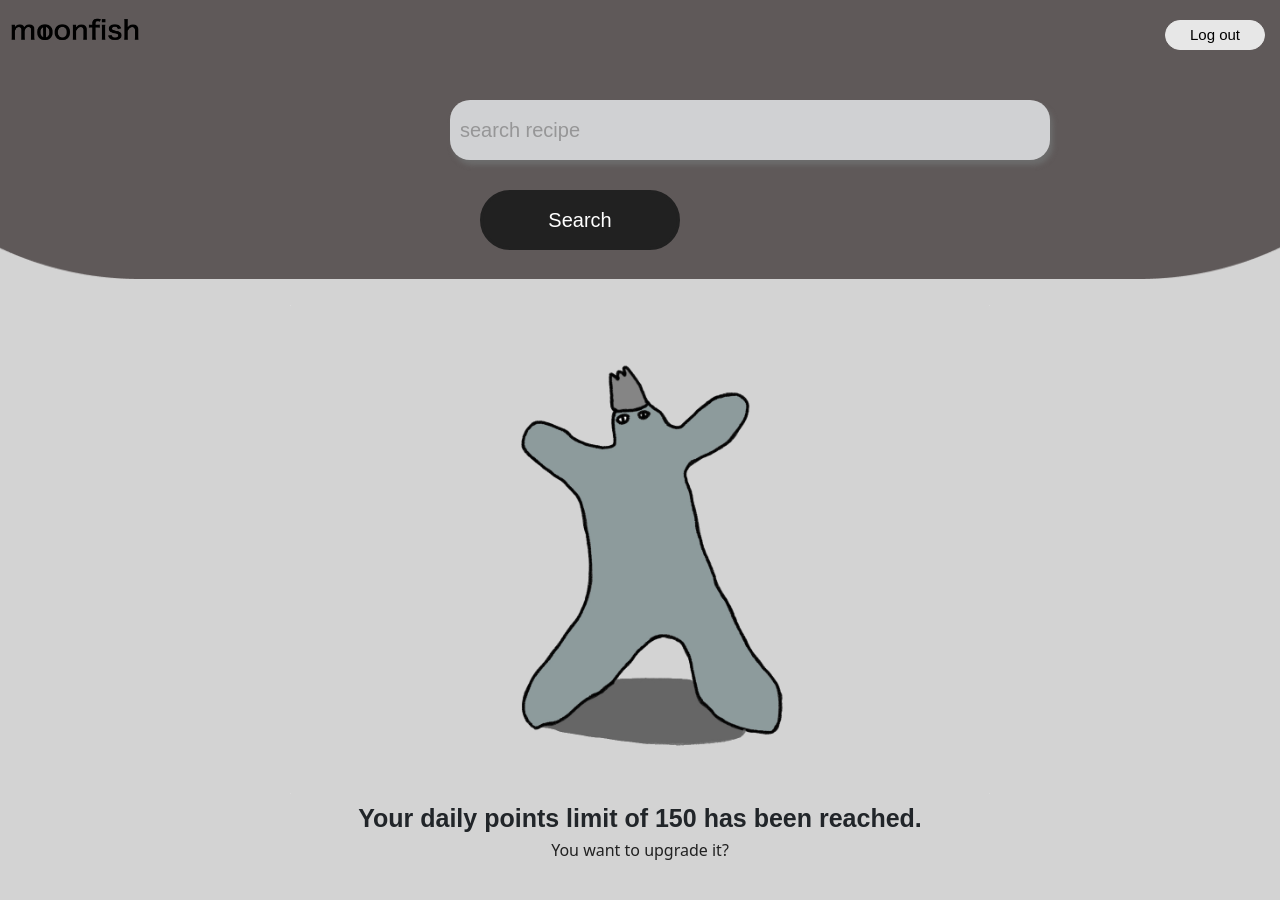
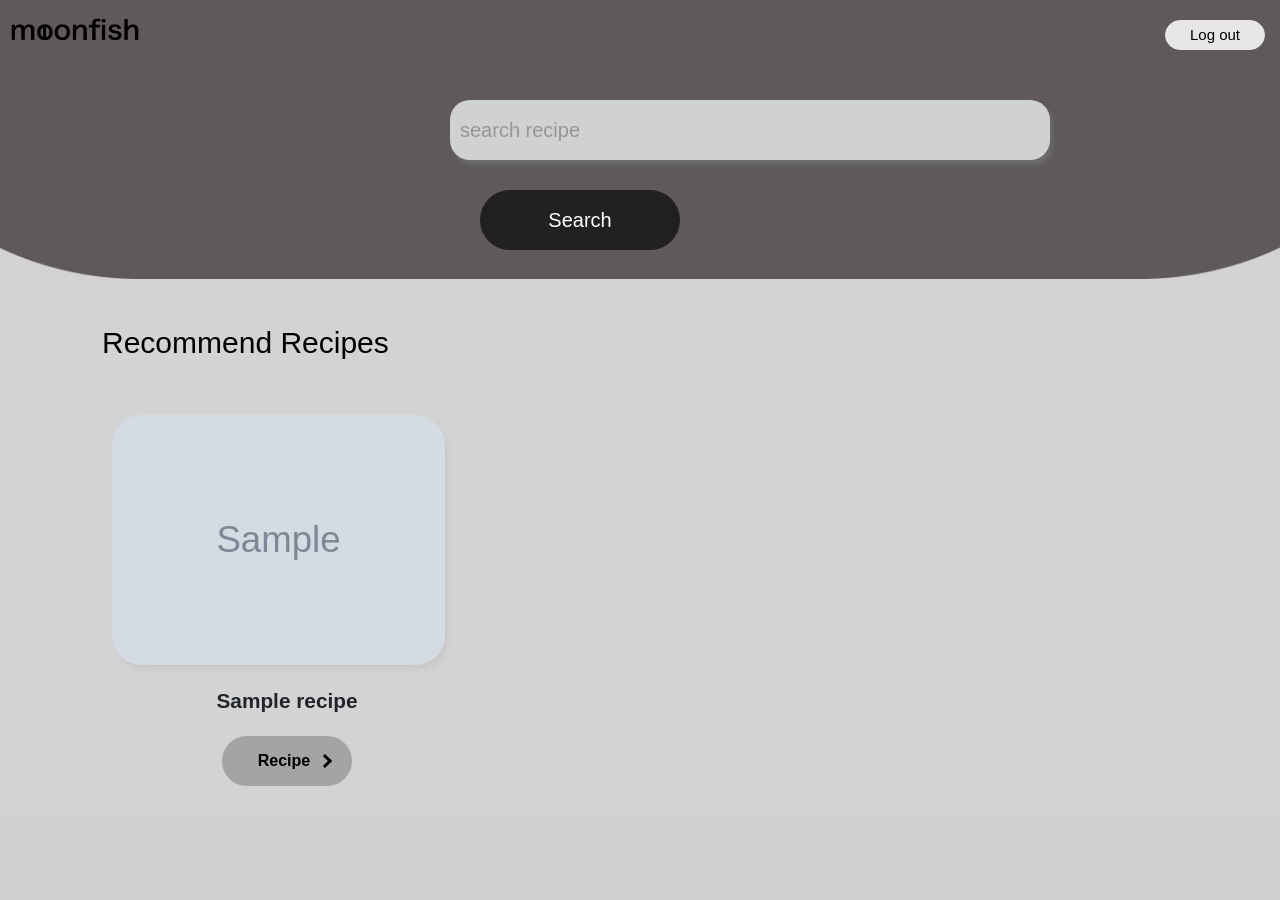
Before and after one commit to aoiorio/moonfish, a Django app: page / in a window 1280 px wide. After the commit the page ends 786 px from the top, so only its background shows below. Run offline with Django 4.2, Linux system fonts and the light colour scheme; a user stored in the database is signed in; grey boxes marked "Sample" are stand-in pictures; a database or web service that is not in the repository returns one stand-in record (values such as "Sample title"); data that the repository does not hold is empty.

Commit message:
changed the if statement

```diff
--- a/capybara_chat/templates/home/home.html
+++ b/capybara_chat/templates/home/home.html
@@ -42,7 +42,7 @@
                     {% endfor %}
                 </div>
         </div>
-    {% elif recommend_recipes %}
+    {% else %}
         <div class="container">
             <div class="recommend_recipes">Recommend Recipes</div>
             <div class="row row-cols-3">
@@ -51,18 +51,19 @@
                     <div class="recipe-card">
                         <img src="{{ item.image }}" alt="">
                         <div class="title">{{ item.title }}</div>
-                        <button onclick="location.href='{{ item.sourceUrl }}'" class="block go-to-recipe arrow_right">Recipe</button>
+                        <button onclick="location.href='{{ item.sourceUrl }}'" class="go-to-recipe arrow_right block">Recipe</button>
                     </div>
                 </div>
             {% endfor %}
             </div>
         </div>
-    {% else %}
-    <div class="limit-api-key">
-        <div class="image"></div>
-        <div class="message">Your daily points limit of 150 has been reached.</div>
-        <a href="https://spoonacular.com/food-api/pricing" target="_blank">You want to upgrade it?</a>
-    </div>
+    {% if not recommend_recipes and results %}
+        <div class="limit-api-key">
+            <div class="image"></div>
+            <div class="message">Your daily points limit of 150 has been reached.</div>
+            <a href="https://spoonacular.com/food-api/pricing" target="_blank">Are you hungry?</a>
+        </div>
+    {% endif %}
     {% endif %}
 <!-- </div> -->
 
```
